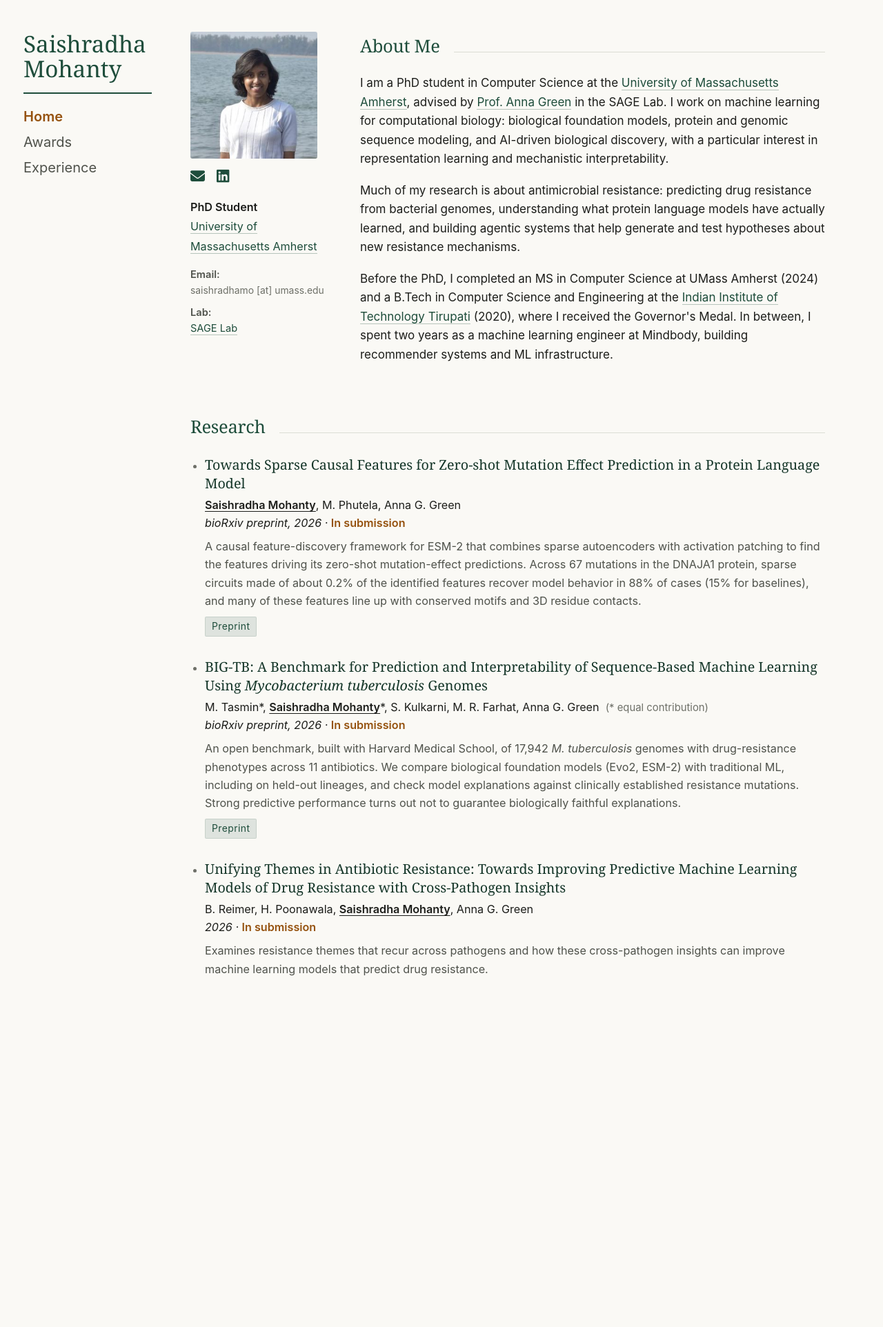
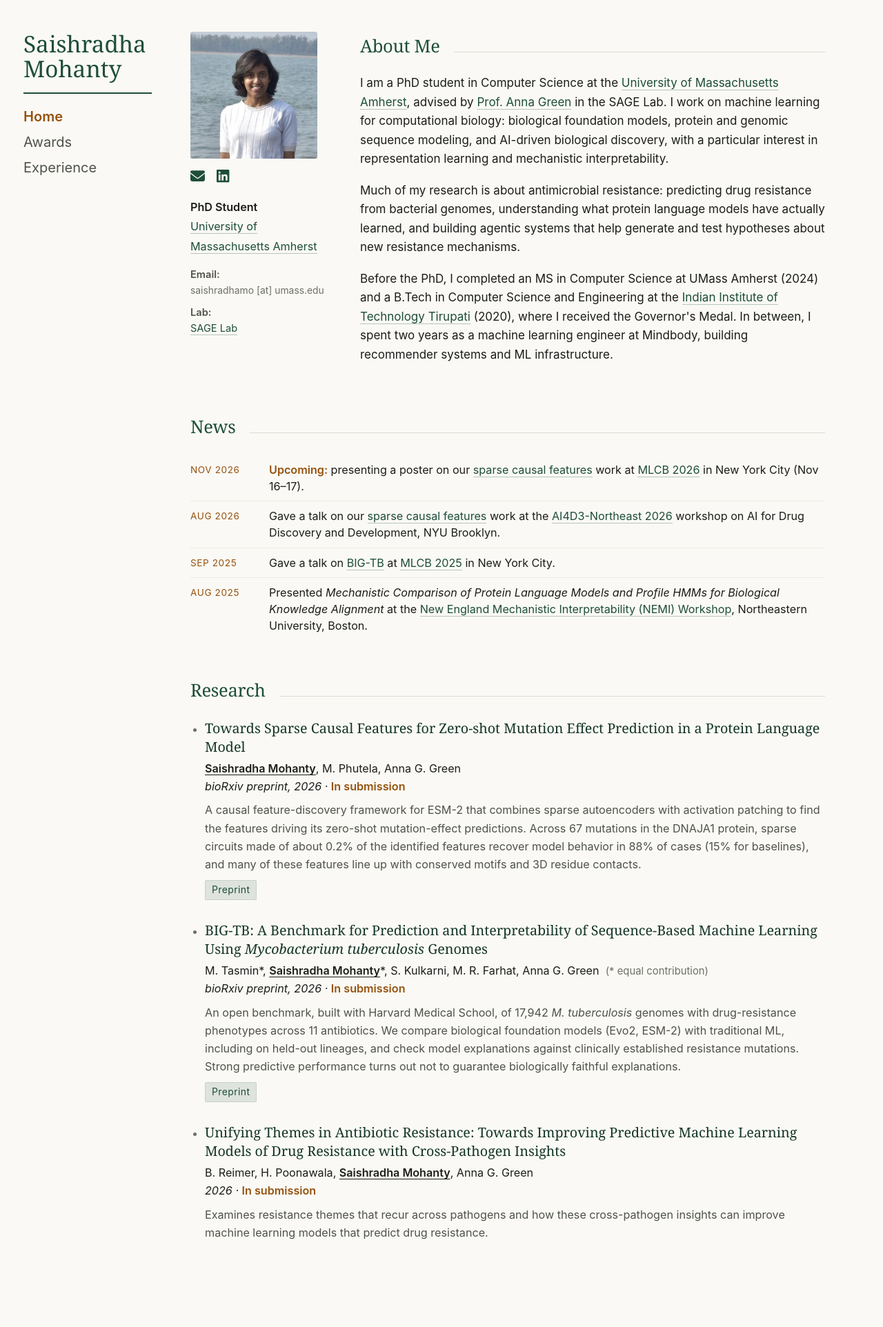
Before and after one commit to saishradha-mohanty/saishradha-mohanty, a Jekyll site: the page built from index.html, in a window 1280 px wide. Shown: the whole page at 69% size. Built offline with Jekyll 4.4.1, drawn with Linux system fonts in a browser that asks for light colours; before the commit the page ends 1542 px from its top, so only the background shows below that.

Commit message:
Add news section to home page
Lists talks and posters (NEMI 2025, MLCB 2025, AI4D3-Northeast 2026,
upcoming MLCB 2026). Items live in _data/news.yml.

Co-Authored-By: Claude Opus 5.5 <noreply@anthropic.com>

```diff
--- /dev/null
+++ b/_data/news.yml
@@ -0,0 +1,25 @@
+# News items shown on the home page, newest first.
+# `date` is displayed as written; `text` may contain HTML links.
+
+- date: Nov 2026
+  text: >-
+    <span class="hl">Upcoming:</span> presenting a poster on our
+    <a href="https://doi.org/10.64898/2026.08.28.747907">sparse causal features</a> work at
+    <a href="https://www.mlcb.org/">MLCB 2026</a> in New York City (Nov 16–17).
+
+- date: Aug 2026
+  text: >-
+    Gave a talk on our <a href="https://doi.org/10.64898/2026.08.28.747907">sparse causal features</a> work at the
+    <a href="https://ai4d3.github.io/2026northeast/index.html">AI4D3-Northeast 2026</a> workshop on AI for Drug
+    Discovery and Development, NYU Brooklyn.
+
+- date: Sep 2025
+  text: >-
+    Gave a talk on <a href="https://doi.org/10.64898/2026.01.30.702134">BIG-TB</a> at
+    <a href="https://sites.google.com/view/mlcb2025">MLCB 2025</a> in New York City.
+
+- date: Aug 2025
+  text: >-
+    Presented <em>Mechanistic Comparison of Protein Language Models and Profile HMMs for Biological Knowledge
+    Alignment</em> at the <a href="https://nemiconf.github.io/summer25/">New England Mechanistic Interpretability
+    (NEMI) Workshop</a>, Northeastern University, Boston.
--- a/assets/css/style.scss
+++ b/assets/css/style.scss
@@ -160,6 +160,7 @@ ul.timeline > li {
 }
 ul.timeline > li:last-child { border-bottom: 0; }
 ul.timeline.years > li { grid-template-columns: 70px minmax(0, 1fr); }
+ul.timeline.news > li { grid-template-columns: 96px minmax(0, 1fr); padding: 9px 0; }
 ul.timeline .when {
   font-size: 0.84em;
   letter-spacing: 0.045em;
@@ -186,7 +187,7 @@ ul.timeline .note { display: block; color: var(--muted); margin-top: 3px; }
   .page-title { font-size: 1.7em; margin-bottom: 24px; padding-bottom: 18px; }
 }
 @media (max-width: 620px) {
-  ul.timeline > li, ul.timeline.years > li { grid-template-columns: 1fr; gap: 2px; }
+  ul.timeline > li, ul.timeline.years > li, ul.timeline.news > li { grid-template-columns: 1fr; gap: 2px; }
 }
 @media (max-width: 480px) {
   #sitename { font-size: 1.7em; }
--- a/index.html
+++ b/index.html
@@ -38,6 +38,14 @@ layout: default
   </div>
 </div>
 
+<h3>News</h3>
+
+<ul class="timeline news">
+  {%- for item in site.data.news %}
+  <li><span class="when">{{ item.date }}</span><div>{{ item.text }}</div></li>
+  {%- endfor %}
+</ul>
+
 <h3>Research</h3>
 
 <ul class="pubs">
```
Also changed, not shown: README.md.
